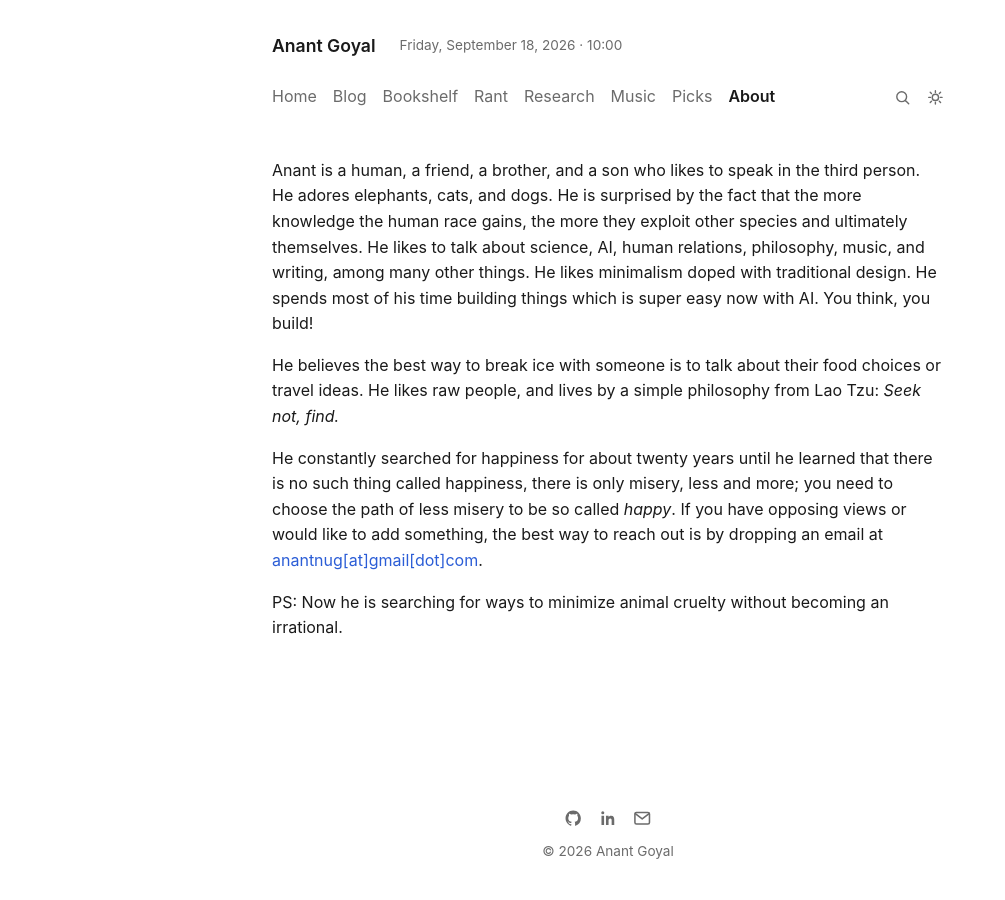
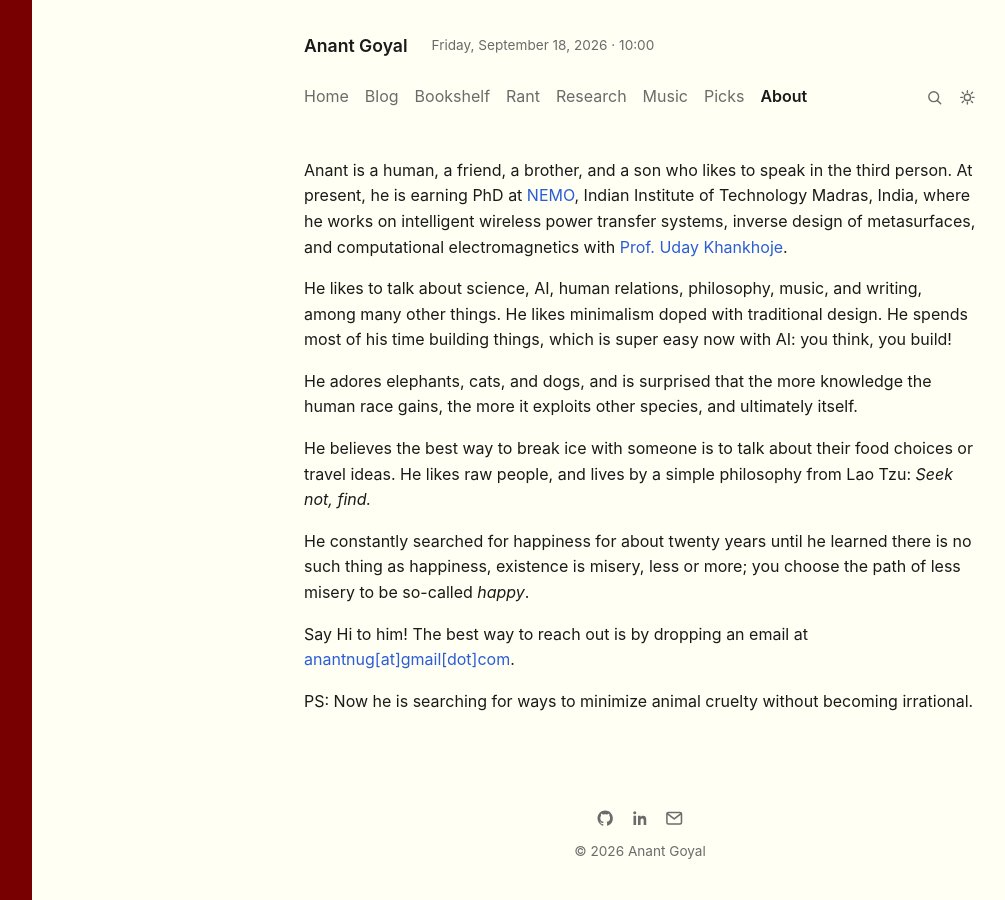
Before and after one commit to goyal-anant/goyal-anant.github.io, a Jekyll site: the page built from about.md, in a window 1280 px wide. Shown: the whole page, without its empty margins (32-1037 px from the left). Built offline with Jekyll 4.4.1, drawn with Linux system fonts in a browser that asks for light colours; comment, search, counter and statistics services are not loaded.

Commit message:
style: warm bg, left accent strip, gradient name on homepage
Reword about page for flow, tweak site background to off-white,
add a dark-red left border strip (hidden on homepage), and give
the homepage name a rainbow gradient.

```diff
--- a/about.md
+++ b/about.md
@@ -3,10 +3,16 @@ layout: page
 title: About
 permalink: /about/
 ---
-Anant is a human, a friend, a brother, and a son who likes to speak in the third person. He adores elephants, cats, and dogs. He is surprised by the fact that the more knowledge the human race gains, the more they exploit other species and ultimately themselves. He likes to talk about science, AI, human relations, philosophy, music, and writing, among many other things. He likes minimalism doped with traditional design. He spends most of his time building things which is super easy now with AI. You think, you build!
+Anant is a human, a friend, a brother, and a son who likes to speak in the third person. At present, he is earning PhD at [NEMO](https://www.ee.iitm.ac.in/uday/nemo.html), Indian Institute of Technology Madras, India, where he works on intelligent wireless power transfer systems, inverse design of metasurfaces, and computational electromagnetics with [Prof. Uday Khankhoje](https://www.ee.iitm.ac.in/uday/).
+
+He likes to talk about science, AI, human relations, philosophy, music, and writing, among many other things. He likes minimalism doped with traditional design. He spends most of his time building things, which is super easy now with AI: you think, you build!
+
+He adores elephants, cats, and dogs, and is surprised that the more knowledge the human race gains, the more it exploits other species, and ultimately itself.
 
 He believes the best way to break ice with someone is to talk about their food choices or travel ideas. He likes raw people, and lives by a simple philosophy from Lao Tzu: *Seek not, find.*
 
-He constantly searched for happiness for about twenty years until he learned that there is no such thing called happiness, there is only misery, less and more; you need to choose the path of less misery to be so called *happy*. If you have opposing views or would like to add something, the best way to reach out is by dropping an email at [anantnug[at]gmail[dot]com](mailto:anantnug@gmail.com).
+He constantly searched for happiness for about twenty years until he learned there is no such thing as happiness, existence is misery, less or more; you choose the path of less misery to be so-called *happy*.
 
-PS: Now he is searching for ways to minimize animal cruelty without becoming an irrational.
+Say Hi to him! The best way to reach out is by dropping an email at [anantnug[at]gmail[dot]com](mailto:anantnug@gmail.com).
+
+PS: Now he is searching for ways to minimize animal cruelty without becoming irrational.
--- a/assets/css/main.scss
+++ b/assets/css/main.scss
@@ -1,11 +1,12 @@
 ---
 ---
 :root {
-  --bg: #ffffff;
+  --bg: #fffff3;
   --fg: #1a1a1a;
   --muted: #6b6b6b;
   --link: #2b5dd6;
   --accent: #2b5dd6;
+  --strip: rgb(120, 0, 0);
 }
 
 [data-theme="dark"] {
@@ -14,6 +15,7 @@
   --muted: #9a9a9a;
   --link: #7aa6ff;
   --accent: #7aa6ff;
+  --strip: rgb(193, 95, 60);
 }
 
 @media (prefers-color-scheme: dark) {
@@ -23,6 +25,7 @@
     --muted: #9a9a9a;
     --link: #7aa6ff;
     --accent: #7aa6ff;
+    --strip: rgb(193, 95, 60);
   }
 }
 
@@ -37,6 +40,11 @@ body {
   color: var(--fg);
   font-family: -apple-system, BlinkMacSystemFont, "Segoe UI", Helvetica, Arial, sans-serif;
   line-height: 1.6;
+  border-left: 64px solid var(--strip);
+}
+
+body.layout-home {
+  border-left: none;
 }
 
 a { color: var(--link); text-decoration: none; }
@@ -54,6 +62,13 @@ a:hover { text-decoration: underline; }
 }
 
 .site-mark { font-weight: 600; font-size: 1.1rem; color: var(--fg); }
+
+body.layout-home .site-mark {
+  background: linear-gradient(90deg, #e63946, #f4a261, #2a9d8f, #457b9d, #a855f7);
+  -webkit-background-clip: text;
+  background-clip: text;
+  color: transparent;
+}
 
 .clock { color: var(--muted); font-size: 0.85rem; }
 
```
